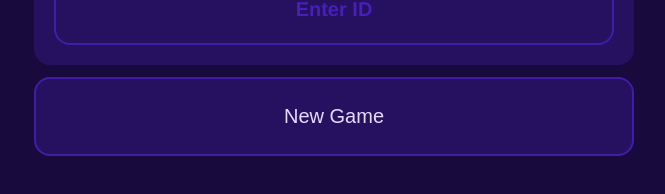
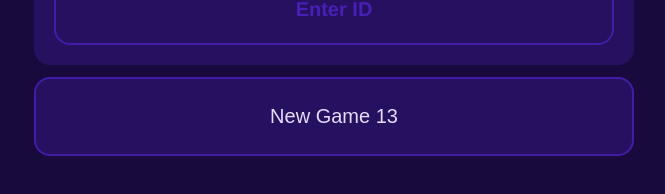
Before and after one commit to lukaskoeller/perfect-poster, a Vue app in the folder app/: page / in a window 1280 px wide. Shown: the part 136-330 px from the top of the page, without its empty margins (306-971 px from the left). Built offline with nearby package versions, Linux system fonts and the light colour scheme.

Commit message:
chore(Home/Button): fullWidth true

```diff
--- a/app/src/views/Home.vue
+++ b/app/src/views/Home.vue
@@ -5,7 +5,7 @@
       <h2>Join Game</h2>
       <Input placeholder="Enter ID" />
     </Card>
-    <Button fullWidth="true">New Game</Button>
+    <Button fullWidth="true">New Game 13</Button>
   </div>
 </template>
 
```
